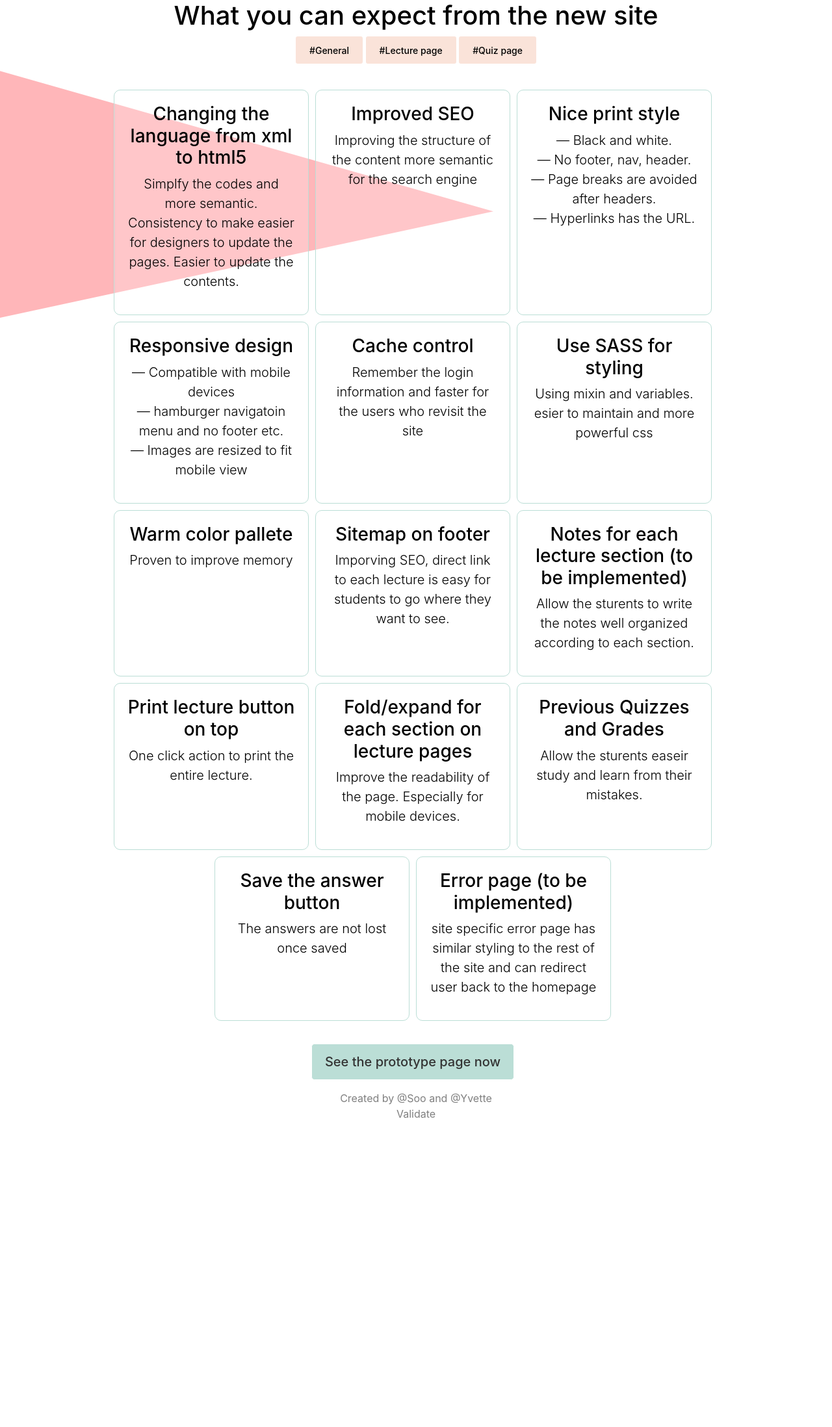
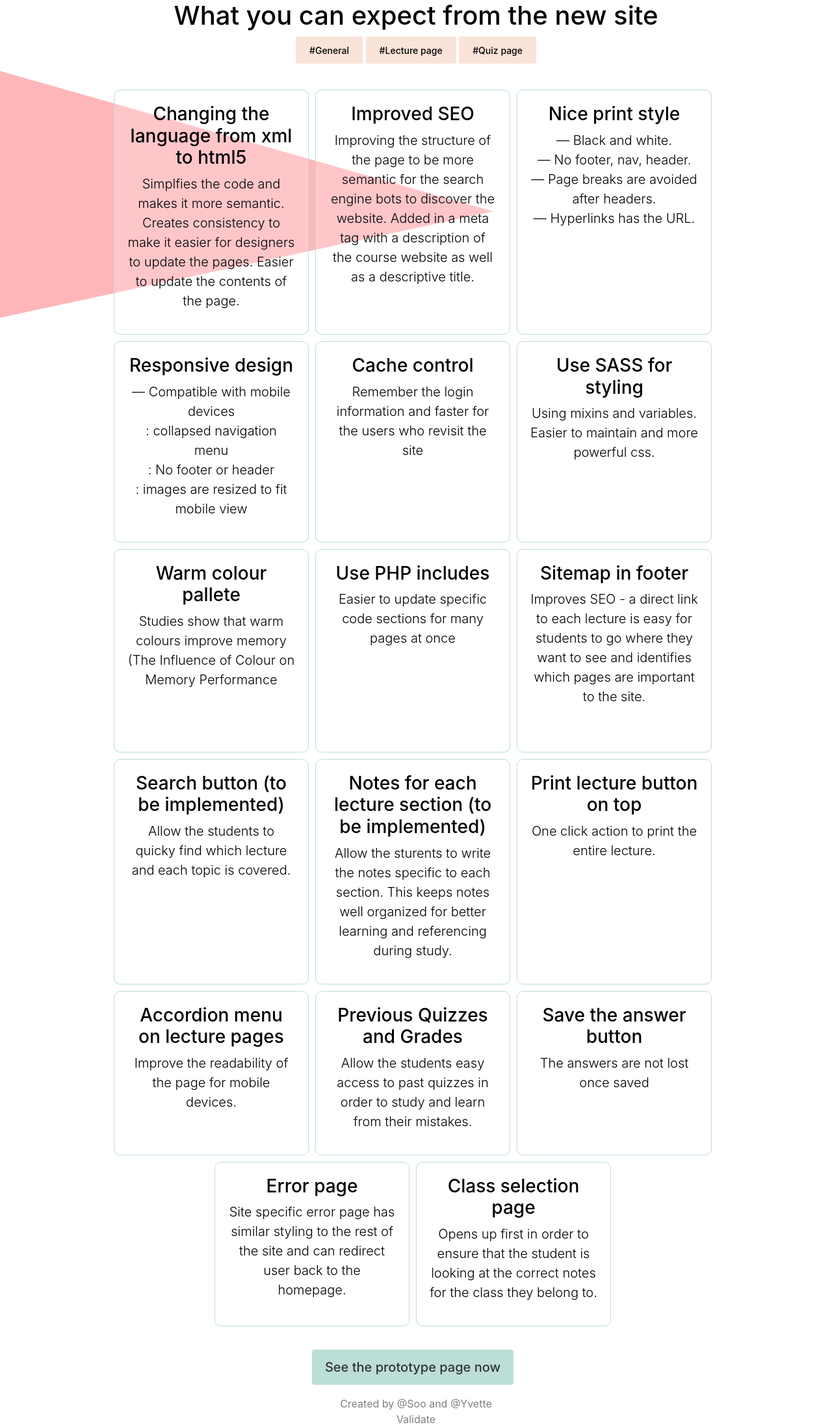
Before and after one commit to ariamisaki/GroupProject, a PHP site: page /meta/rationale.html in a window 1280 px wide. Shown: the part 41-2237 px from the top of the page at 65% size. Before the commit the page ends 1762 px from the top, so only its background shows below. Run offline with PHP 8.4, Linux system fonts and the light colour scheme; some libraries are stand-ins or nearby versions.

Commit message:
Fixed profile img issue, updated rationale reasons

```diff
--- a/meta/css/style.css
+++ b/meta/css/style.css
@@ -22,8 +22,12 @@
 
 .yvette .profile_img {
   position: absolute;
-  top: 280px;
+  top: 150px;
   transform: translate(-50%, -50%);
+}
+
+.yvette {
+  position: relative;
 }
 
 .soo .profile_img {
@@ -37,7 +41,7 @@
 }
 
 .intro_desc_yvette {
-    margin-top: 280px;
+    margin-top: 300px;
 }
 
 .sns {
@@ -75,11 +79,11 @@
 
 @media (max-width: 530px) {
   .yvette .profile_img {
-    top: 350px;
+    top: 132px;
   }
 
   .intro_desc_yvette {
-    margin-top: 300px;
+    margin-top: 280px;
   }
 }
 
--- a/meta/rationale.html
+++ b/meta/rationale.html
@@ -59,11 +59,11 @@
         <ul class="flex_box" id="sortable">
           <li class="reason_box ui-state-default">
             <h3>Changing the language from xml to html5</h3>
-            <p class="lead">Simplfy the codes and more semantic. Consistency to make easier for designers to update the pages. Easier to update the contents.</p>
+            <p class="lead">Simplfies the code and makes it more semantic. Creates consistency to make it easier for designers to update the pages. Easier to update the contents of the page.</p>
           </li>
           <li class="reason_box">
               <h3>Improved SEO</h3>
-              <p class="lead">Improving the structure of the content more semantic for the search engine</p>
+              <p class="lead">Improving the structure of the page to be more semantic for the search engine bots to discover the website.  Added in a meta tag with a description of the course website as well as a descriptive title.</p>
           </li>
           <li class="reason_box">
               <h3>Nice print style</h3>
@@ -71,7 +71,7 @@
           </li>
           <li class="reason_box">
               <h3>Responsive design</h3>
-              <p class="lead">&mdash; Compatible with mobile devices<br />&mdash; hamburger navigatoin menu and no footer etc.<br />&mdash; Images are resized to fit mobile view</p>
+              <p class="lead">&mdash; Compatible with mobile devices<br />: collapsed navigation menu<br />: No footer or header<br />: images are resized to fit mobile view</p>
           </li>
           <li class="reason_box">
               <h3>Cache control</h3>
@@ -79,40 +79,52 @@
           </li>
           <li class="reason_box">
               <h3>Use SASS for styling</h3>
-              <p class="lead">Using mixin and variables. esier to maintain and more powerful css</p>
+              <p class="lead">Using mixins and variables. Easier to maintain and more powerful css.</p>
           </li>
           <li class="reason_box">
-              <h3>Warm color pallete</h3>
-              <p class="lead">Proven to improve memory</p>
+              <h3>Warm colour pallete</h3>
+              <p class="lead">Studies show that warm colours improve memory (The Influence of Colour on Memory Performance <a href="https://www.ncbi.nlm.nih.gov/pmc/articles/PMC3743993/#b21-mjms-20-2-003">https://www.ncbi.nlm.nih.gov/pmc/articles/PMC3743993/#b21-mjms-20-2-003)</a></p>
           </li>
           <li class="reason_box">
-              <h3>Sitemap on footer</h3>
-              <p class="lead">Imporving SEO, direct link to each lecture is easy for students to go where they want to see.</p>
+            <h3>Use PHP includes</h3>
+            <p class="lead">Easier to update specific code sections for many pages at once</p>
+          </li>
+          <li class="reason_box">
+              <h3>Sitemap in footer</h3>
+              <p class="lead">Improves SEO - a direct link to each lecture is easy for students to go where they want to see and identifies which pages are important to the site.</p>
+          </li>
+          <li class="reason_box">
+            <h3>Search button (to be implemented)</h3>
+            <p class="lead">Allow the students to quicky find which lecture and each topic is covered.</p>
           </li>
           <li class="reason_box">
               <h3>Notes for each lecture section (to be implemented)</h3>
-              <p class="lead">Allow the sturents to write the notes well organized according to each section.</p>
+              <p class="lead">Allow the sturents to write the notes specific to each section.  This keeps notes well organized for better learning and referencing during study.</p>
           </li>
           <li class="reason_box">
               <h3>Print lecture button on top</h3>
               <p class="lead">One click action to print the entire lecture.</p>
           </li>
           <li class="reason_box">
-              <h3>Fold/expand for each section on lecture pages</h3>
-              <p class="lead">Improve the readability of the page. Especially for mobile devices.</p>
+              <h3>Accordion menu on lecture pages</h3>
+              <p class="lead">Improve the readability of the page for mobile devices.</p>
           </li>
           <li class="reason_box">
               <h3>Previous Quizzes and Grades</h3>
-              <p class="lead">Allow the sturents easeir study and learn from their mistakes.</p>
+              <p class="lead">Allow the students easy access to past quizzes in order to study and learn from their mistakes.</p>
           </li>
           <li class="reason_box">
               <h3>Save the answer button</h3>
               <p class="lead">The answers are not lost once saved</p>
           </li>
           <li class="reason_box">
-              <h3>Error page (to be implemented)</h3>
-              <p class="lead">site specific error page has similar styling to the rest of the site and can redirect user back to the homepage</p>
+              <h3>Error page</h3>
+              <p class="lead">Site specific error page has similar styling to the rest of the site and can redirect user back to the homepage.</p>
           </li>
+          <li class="reason_box">
+            <h3>Class selection page</h3>
+            <p class="lead">Opens up first in order to ensure that the student is looking at the correct notes for the class they belong to.</p>
+        </li>
         </ul>
         <p class="lead">
           <a href="../proto/class_selection.html" class="btn btn-lg btn-secondary">See the prototype page now</a>
```
Also changed, not shown: meta/index.html (+5 -5 lines), meta/images/instagram.png (added), meta/images/profile_yvette_01.jpg, meta/images/profile_yvette_02.jpg, meta/images/profile_yvette_04.jpg.
